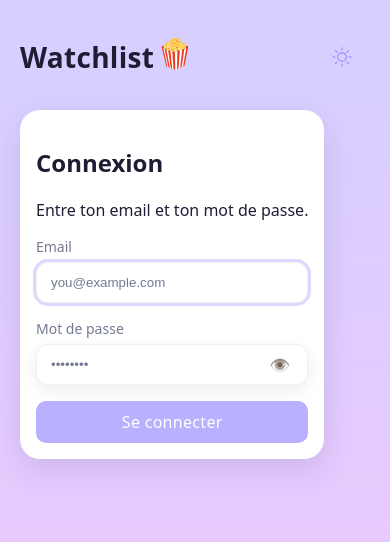
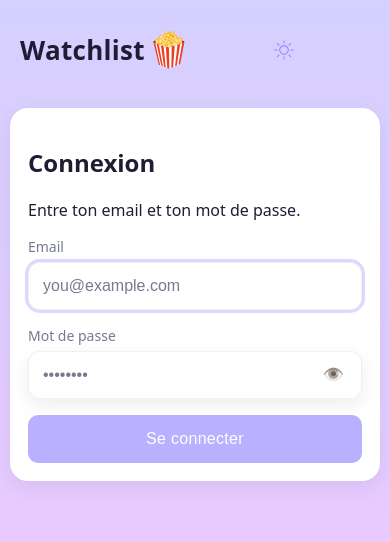
Before and after one commit to TomBarthelemy/watchlist, an Angular app: page / in a window 390 px wide. Shown: the top 542 px of the page. Built offline with nearby package versions, Linux system fonts and the light colour scheme.

Commit message:
feat(responsive)

```diff
--- a/src/app/app.component.html
+++ b/src/app/app.component.html
@@ -22,6 +22,7 @@
         </span>
       </div>
 
+      <div class="theme">
         <button
           title="This is a hint"
           class="btn btn--theme"
@@ -35,6 +36,7 @@
             [class.is-moon]="theme.theme() === 'dark'"
           ></span>
         </button>
+      </div>
 
       <div class="user">
         <button
--- a/src/app/app.component.scss
+++ b/src/app/app.component.scss
@@ -122,3 +122,96 @@
   display: flex;
   background: transparent;
 }
+
+/* ========= RESPONSIVE ========= */
+
+/* Tablettes / petits écrans horizontaux */
+@media (max-width: 768px) {
+  .container {
+    padding: 20px 14px 40px;
+  }
+
+  .header {
+    align-items: flex-start;
+    gap: 10px;
+    padding: 10px 0 16px 10px;
+    margin-bottom: 12px;
+
+    .brand {
+      justify-content: flex-start;
+      gap: 8px;
+    }
+
+    .brand-title {
+      font-size: clamp(22px, 6vw, 28px);
+    }
+
+    .brand-icon {
+      width: 34px;
+      height: 34px;
+      transform: translateY(-3px);
+    }
+
+    .right {
+      width: 100%;
+      justify-content: flex-end;
+      gap: 10px;
+
+      .presence {
+        display: flex;
+      }
+
+      .btn--logout,
+      .btn--theme {
+        padding: 6px;
+      }
+    }
+  }
+
+  .content {
+    padding-top: 6px;
+  }
+}
+
+/* Téléphones (≤480px) */
+@media (max-width: 480px) {
+  .container {
+    padding: 16px 10px 32px;
+  }
+
+  .header {
+    align-items: center;
+    text-align: center;
+    gap: 8px;
+
+    .brand {
+      align-items: center;
+      gap: 4px;
+    }
+
+    .brand-title {
+      font-size: clamp(20px, 7vw, 26px);
+    }
+
+    .brand-icon {
+      width: 40px;
+      height: 40px;
+      transform: none;
+      margin-left: 0;
+    }
+
+    .right {
+      justify-content: center;
+      gap: 8px;
+
+      .btn--logout,
+      .btn--theme {
+        padding: 6px;
+      }
+    }
+  }
+
+  .content {
+    flex-direction: column;
+  }
+}
--- a/src/app/composants/auth/auth.component.html
+++ b/src/app/composants/auth/auth.component.html
@@ -4,7 +4,7 @@
 
   <form class="auth-form" [formGroup]="form" (ngSubmit)="onLogin()">
     <label class="field">
-      <span class="field__label">Email</span>
+      <span class="field-label">Email</span>
       <input
         type="email"
         formControlName="email"
@@ -19,7 +19,7 @@
     </label>
 
     <label class="field">
-      <span class="field__label">Mot de passe</span>
+      <span class="field-label">Mot de passe</span>
       <div class="pw">
         <input
           [type]="showPw() ? 'text' : 'password'"
@@ -27,7 +27,7 @@
           name="current-password"
           placeholder="••••••••"
           [class.invalid]="form.controls.password.invalid && (form.controls.password.dirty || form.controls.password.touched)"/>
-        <button type="button" class="pw__toggle" (click)="togglePw()" aria-label="Afficher/masquer le mot de passe">
+        <button type="button" class="pw-toggle" (click)="togglePw()" aria-label="Afficher/masquer le mot de passe">
           {{ showPw() ? '🙈' : '👁️' }}
         </button>
       </div>
--- a/src/app/composants/auth/auth.component.scss
+++ b/src/app/composants/auth/auth.component.scss
@@ -10,7 +10,7 @@
   position: relative;
 }
 
-.field__label {
+.field-label {
   font-size: 14px;
   color: var(--muted);
 }
@@ -42,7 +42,7 @@ input {
   padding-right: 40px;
 }
 
-.pw__toggle {
+.pw-toggle {
   position: absolute;
   right: 12px;
   top: 50%;
--- a/src/app/composants/watchlist/watchlist.component.scss
+++ b/src/app/composants/watchlist/watchlist.component.scss
@@ -12,6 +12,37 @@
   min-height: 0;
 }
 
+.add-toggle {
+  display: none;
+  cursor: pointer;
+
+  .chevron {
+    inline-size: 18px;
+    block-size: 18px;
+    background: currentColor;
+    mask: url("/assets/icons/chevron-down.svg") center/contain no-repeat;
+    -webkit-mask: url("/assets/icons/chevron-down.svg") center/contain no-repeat;
+    transition: transform 0.3s ease;
+  }
+
+  .chevron.open {
+    transform: rotate(180deg);
+  }
+}
+
+.add-collapsible {
+  max-height: none;
+  opacity: 1;
+  overflow: visible;
+  transform: none;
+}
+.add-collapsible.is-open {
+  max-height: 330px;
+  height: 330px;
+  opacity: 1;
+  transform: translateY(0);
+}
+
 .form {
   display: grid;
   grid-template-columns: 1.6fr 0.7fr auto;
@@ -20,6 +51,7 @@
 
   .btn--add {
     display: inline-flex;
+    justify-content: center;
     align-items: center;
     gap: 8px;
     height: 40px;
@@ -27,6 +59,11 @@
     border-radius: 12px;
     white-space: nowrap;
     justify-self: start;
+    transition: transform 0.15s ease, background-color 0.25s ease;
+
+    &:hover {
+      transform: translateY(-1px);
+      background: color-mix(in oklab, var(--secondary) 90%, white 15%);
     }
 
     .ic {
@@ -38,6 +75,53 @@
       mask: url("/assets/icons/add.svg") center/contain no-repeat;
       -webkit-mask: url("/assets/icons/add.svg") center/contain no-repeat;
     }
+
+    .ic-check {
+      background: currentColor;
+      mask: url("/assets/icons/check.svg") center/contain no-repeat;
+      -webkit-mask: url("/assets/icons/check.svg") center/contain no-repeat;
+      animation: checkPop .9s cubic-bezier(0.2, 0.7, 0.2, 1) forwards;
+      transform: translateX(+20px);
+    }
+
+
+    &:active .ic-plus {
+      transform: scale(0.85);
+    }
+
+    @keyframes checkPop {
+      0% {
+        transform: scale(0.6), translateX(0);
+        opacity: 0;
+        filter: drop-shadow(0 0 0 rgba(0, 0, 0, 0));
+      }
+      40% {
+        transform: scale(1.12);
+        opacity: 1;
+        filter: drop-shadow(0 4px 10px rgba(0, 0, 0, 0.25));
+      }
+      70% {
+        transform: scale(1);
+      }
+      100% {
+        transform: scale(1);
+      }
+    }
+  }
+}
+
+.form > * {
+  min-width: 0;
+}
+.form input,
+.form select,
+.form button {
+  width: 100%;
+}
+
+.list-scroll {
+  -webkit-overflow-scrolling: touch;
+  scrollbar-gutter: stable both-edges;
 }
 
 .section-sep {
@@ -116,9 +200,10 @@ ul.list {
     text-overflow: ellipsis;
     white-space: nowrap;
     vertical-align: middle;
+    word-break: break-word;
   }
 
-  /* --- Bouton icône YouTube --- */
+  /*  Bouton icône YouTube  */
   .btn--youtube-icon {
     background: none;
     border: none;
@@ -206,9 +291,11 @@ ul.list {
 }
 
 /* Bed of popcorn*/
-.popcorn-floor{
+.popcorn-floor {
   position: fixed;
-  left: 0; right: 0; bottom: -16px;
+  left: 0;
+  right: 0;
+  bottom: -16px;
   height: 12vh;
   pointer-events: none;
   z-index: 20;
@@ -218,15 +305,189 @@ ul.list {
   background-repeat: repeat-x, repeat-x;
   background-size: var(--tile) 78px, var(--tile) 70px;
 
-  background-position: calc(var(--tile)/2) calc(100% + .5px), 0 calc(100% + 0.5px);
+  background-position: calc(var(--tile) / 2) calc(100% + 0.5px),
+    0 calc(100% + 0.5px);
 }
 
-/* Responsive : empile le formulaire sous ~720px */
-@media (max-width: 720px) {
+@media (max-width: 768px) {
+  .presence {
+    display: flex;
+  }
+
+  .add-toggle {
+    display: inline-flex;
+  }
+  .add-collapsible {
+    overflow: hidden;
+    max-height: 0;
+    opacity: 0;
+    transform: translateY(-4px);
+    transition: max-height 0.28s ease, opacity 0.22s ease, transform 0.28s ease;
+  }
+    .add-collapsible.is-open {
+    max-height: none !important;
+    height: auto !important;
+    opacity: 1;
+    transform: none;
+    overflow: visible;
+    position: static;
+    z-index: 1;
+  }
+
+  .form {
+    grid-template-columns: 1fr 1fr;
+    grid-template-areas:
+      "title  title"
+      "cat    add";
+    gap: 10px;
+
+    input[formControlName="title"] {
+      grid-area: title;
+    }
+    select[formControlName="category"] {
+      grid-area: cat;
+    }
+    .btn--add {
+      grid-area: add;
+      justify-self: end;
+    }
+
+    input,
+    select,
+    .btn--add {
+      height: 46px;
+    }
+    .ic {
+      inline-size: 22px;
+      block-size: 22px;
+    }
+  }
+
+  /* Toolbar */
+  .toolbar {
+    flex-wrap: wrap;
+    gap: 8px;
+  }
+  .toolbar .filter,
+  .toolbar .sort {
+    flex: 1 1 48%;
+    min-width: 0;
+    height: 44px;
+  }
+
+  /* Cartes */
+  .list li {
+    flex-direction: column;
+    align-items: stretch;
+    gap: 10px;
+    padding: 14px;
+  }
+
+  .left,
+  .right {
+    gap: 10px;
+  }
+
+  /* Ligne gauche : titre multi-ligne, badge et trailer côte à côte */
+  .left {
+    align-items: center;
+    flex-wrap: wrap;
+  }
+  .left .title {
+    font-size: clamp(16px, 2.2vw, 18px);
+    font-weight: 600;
+    white-space: normal;
+    line-height: 1.25;
+  }
+  .left .badge {
+    margin-left: 0;
+  }
+  .left .btn--youtube-icon {
+    inline-size: 26px;
+    block-size: 26px;
+  }
+
+  /* Ligne droite */
+  .right {
+    width: 100%;
+    align-items: anchor-center;
+    justify-content: flex-end;
+  }
+  .right > span:first-child {
+    order: -1;
+    display: block;
+    opacity: 0.9;
+  }
+  .right .toggle,
+  .right .btn--danger-icon {
+    align-self: stretch;
+  }
+  .right .toggle {
+    justify-content: space-between;
+    transform: scale(1.08);
+    transform-origin: left center;
+  }
+  .right .btn--danger-icon {
+    margin-left: auto;
+  }
+
+  /* Scrollbar bien visible */
+  .list-scroll {
+    padding-right: 0;
+  }
+}
+
+@media (max-width: 480px) {
+  /* Formulaire  */
   .form {
     grid-template-columns: 1fr;
-  }
+    grid-template-areas:
+      "title"
+      "cat"
+      "add";
+    gap: 8px;
+
     .btn--add {
-    justify-self: end;
+      justify-self: stretch;
+      height: 48px;
+      font-size: 15px;
     }
   }
+
+  /* Toolbar */
+  .toolbar .filter,
+  .toolbar .sort {
+    flex: 1;
+    height: 44px;
+  }
+
+  /* Cartes  */
+  .list li {
+    padding: 10px;
+    padding-bottom: 0;
+    gap: 0px;
+    border-radius: var(--radius-xl);
+  }
+
+  .left {
+    gap: 8px;
+  }
+  .left .title {
+    font-size: 18px;
+  }
+  .left .btn--youtube-icon {
+    inline-size: 28px;
+    block-size: 28px;
+  }
+
+  .right {
+    gap: 8px;
+  }
+  .right .toggle {
+    transform: scale(1.12);
+  }
+  .right .icon-trash {
+    inline-size: 28px;
+    block-size: 28px;
+  }
+}
--- a/src/styles.scss
+++ b/src/styles.scss
@@ -2,7 +2,7 @@
 
 /* ========= THEME (pastel / gradient) ========= */
 :root {
-  /* gradient d’arrière-plan page */
+  /* gradient d'arrière-plan page */
   --bg-start: #d5d0ff;
   --bg-end: #f3c7ff;
   --bg: linear-gradient(180deg, var(--bg-start) 0%, var(--bg-end) 100%);
@@ -60,6 +60,7 @@
   --fs-sm: 13px;
 
   --tile: 200px;
+  --tap-size: 44px;
 }
 
 html[data-theme="dark"] {
@@ -138,9 +139,6 @@ a:hover {
 }
 
 /* Buttons */
-button {
-  font: inherit;
-}
 .btn {
   border: 0;
   padding: 10px 14px;
@@ -177,6 +175,13 @@ button {
   color: var(--text);
   border: 1px solid rgba(0, 0, 0, 0.06);
 }
+.btn--icon {
+  inline-size: var(--tap-size);
+  block-size: var(--tap-size);
+  padding: 0;
+  border-radius: 999px;
+  justify-content: center;
+}
 
 /* Inputs */
 input,
@@ -197,6 +202,14 @@ input:focus,
 select:focus {
   background: var(--surface-2);
   box-shadow: var(--shadow);
+}
+
+button,
+input,
+select {
+  min-height: var(--tap-size);
+  font-size: 16px;
+  line-height: 1.25;
 }
 
 /* Badges (catégories) */
@@ -267,7 +280,6 @@ select:focus {
   border: 2px solid var(--primary-weak);
 }
 
-// popcorn
 /* The overlay that owns the popcorns */
 .popcorn-overlay {
   position: fixed;
@@ -290,3 +302,88 @@ select:focus {
   will-change: transform, opacity;
   transform-origin: 50% 50%;
 }
+
+/* ======= Petits écrans (tablettes & téléphones) ======= */
+@media (max-width: 768px) {
+  :root {
+    /* typographie lisible sur mobile */
+    --fs-xxl: clamp(26px, 6.5vw, 38px);
+    --fs-xl: 22px;
+    --fs-lg: 18px;
+    --fs-md: 16px;
+    --fs-sm: 14px;
+
+    /* un peu plus d'air entre éléments */
+    --space: 14px;
+    --space-lg: 18px;
+
+    /* arrondis un peu réduits pour gagner de la place visuelle */
+    --radius-xl: 18px;
+    --radius-lg: 12px;
+    --radius-md: 10px;
+  }
+
+  /* champs pleine largeur par défaut */
+  input,
+  select,
+  .btn {
+    width: 100%;
+  }
+
+  /* cartes/containers plus "denses" mais confortables */
+  .card {
+    padding: calc(var(--space-lg) + 2px);
+    border-radius: var(--radius-xl);
+  }
+
+  /* scrollbars discrètes sur mobile */
+  ::-webkit-scrollbar {
+    width: 8px;
+  }
+}
+
+/* ======= Très petits écrans (≤ 480 px) ======= */
+@media (max-width: 480px) {
+  :root {
+    --fs-xxl: clamp(24px, 7.8vw, 34px);
+    --fs-xl: 20px;
+    --fs-lg: 17px;
+    --fs-md: 16px;
+    --fs-sm: 14px;
+
+    /* un peu plus d'espace vertical pour les doigts */
+    --tap-size: 48px;
+    --space: 12px;
+    --space-lg: 16px;
+  }
+
+  /* padding vertical un peu plus grand pour les contrôles */
+  input,
+  select {
+    padding-block: 12px;
+  }
+
+  .btn {
+    padding-block: 12px;
+  }
+
+  /* badges/chips légèrement plus grands */
+  .badge,
+  .chip {
+    font-size: var(--fs-sm);
+    padding: 7px 12px;
+  }
+
+  /* masque la "grosse" ombre pour limiter le bruit visuel */
+  .card,
+  .btn {
+    box-shadow: var(--shadow-soft);
+  }
+}
+
+@media (prefers-reduced-motion: reduce) {
+  * {
+    transition: none !important;
+    animation-duration: 0.01ms !important;
+  }
+}
```
Also changed, not shown: src/app/composants/watchlist/watchlist.component.html (+31 -7 lines), src/app/composants/watchlist/watchlist.component.ts (+25 -11 lines), src/assets/icons/chevron-down.svg (added). Lines whose indentation alone changed are shown as unchanged.
